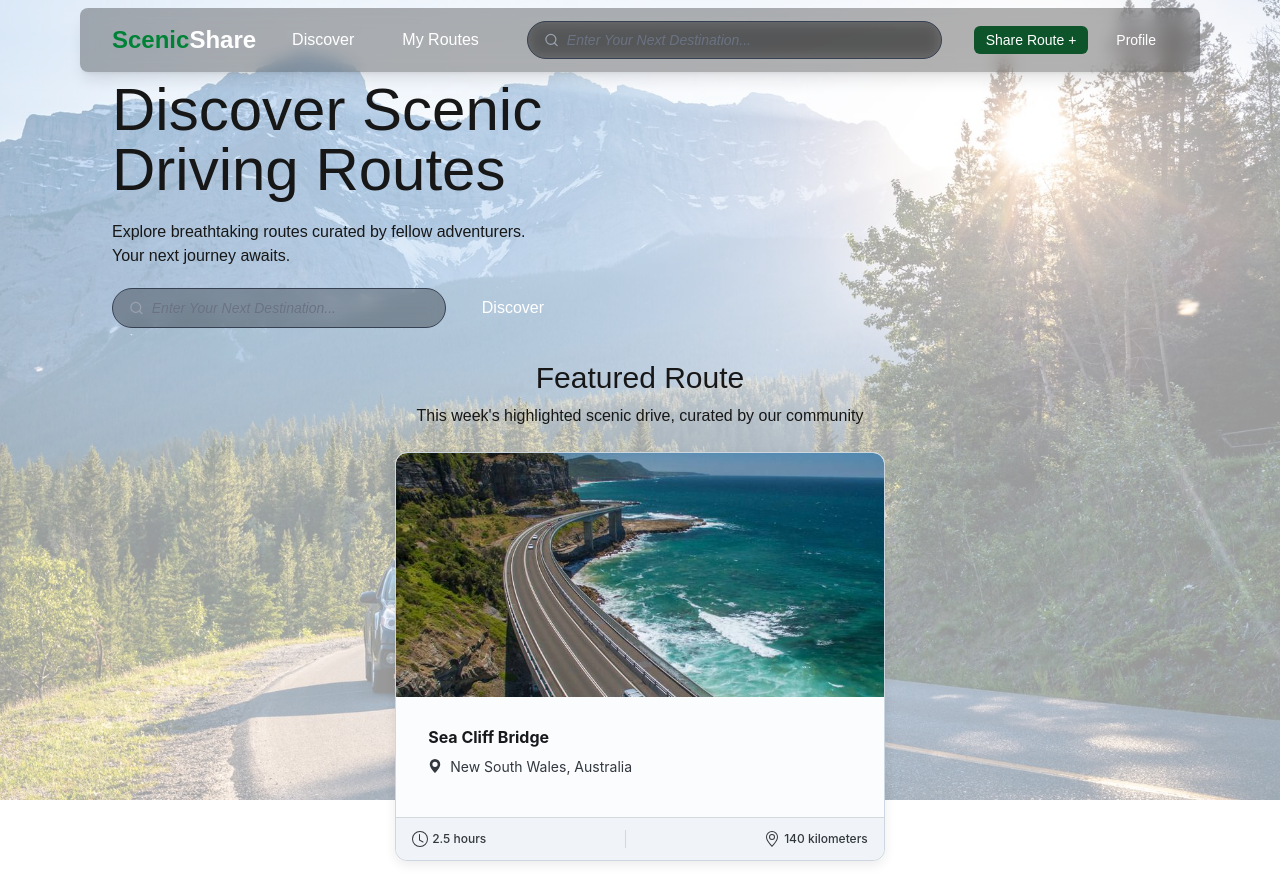
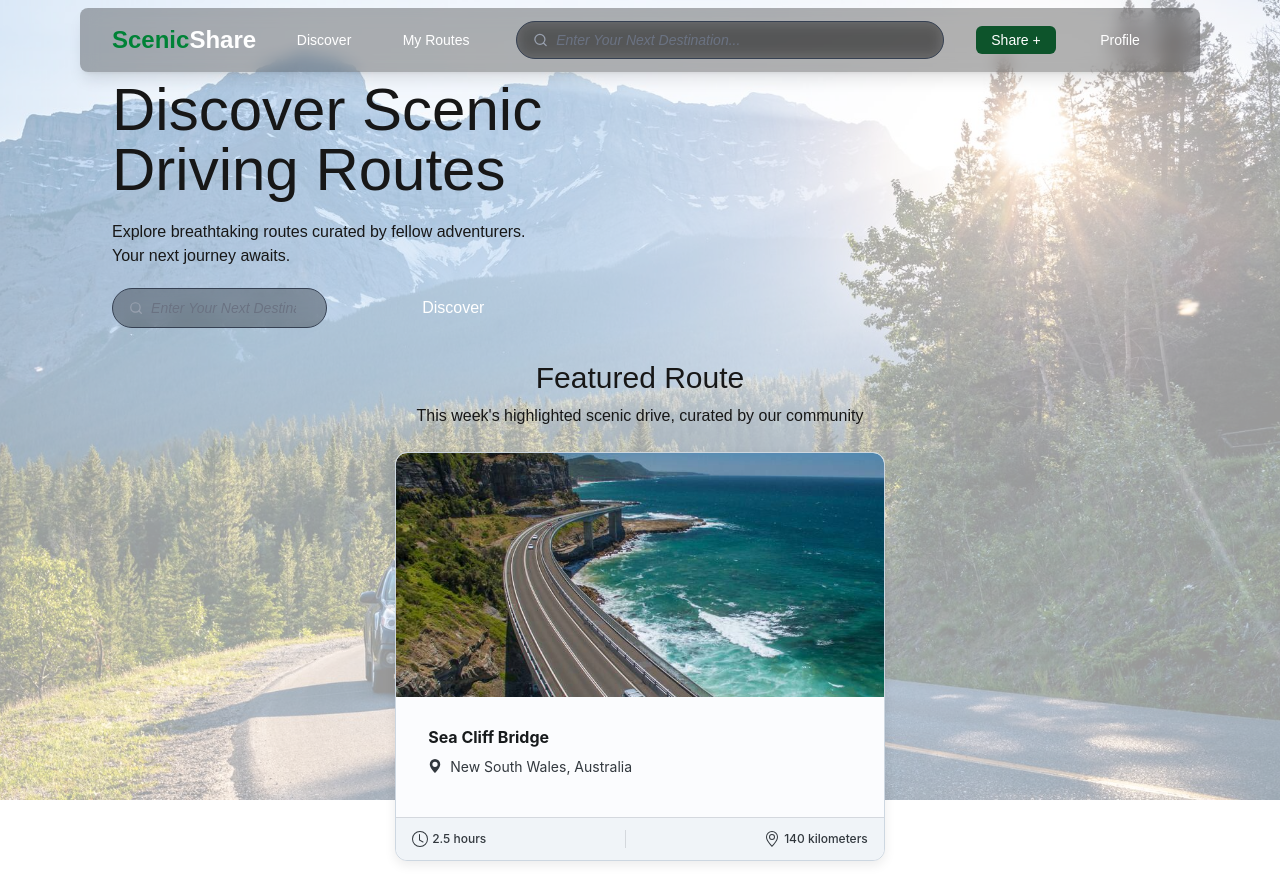
Before and after one commit to JohnL0919/ScenicShare, a Next.js app in the folder scenicshare-frontend/: page /landing-page in a window 1280 px wide. Built offline with nearby package versions, Linux system fonts and the light colour scheme.

Commit message:
updated button.tsx + navbar.tsx - buttons are now uniform

```diff
--- a/scenicshare-frontend/src/app/landing-page/components/Button.tsx
+++ b/scenicshare-frontend/src/app/landing-page/components/Button.tsx
@@ -16,7 +16,7 @@ const Button = ({
   return (
     <button
       onClick={onClick}
-      className={`rounded-md font-medium transition-all duration-200 ${
+      className={`w-full rounded-md font-medium transition-all duration-200 ${
         size === "compact" ? "px-3 py-1 text-sm" : "px-4 py-2"
       } ${
         variant === "primary"
--- a/scenicshare-frontend/src/app/landing-page/components/NavBar.tsx
+++ b/scenicshare-frontend/src/app/landing-page/components/NavBar.tsx
@@ -20,8 +20,12 @@ export default function NavBar() {
 
           {/* Desktop Navigation */}
           <div className="hidden lg:flex lg:items-center lg:space-x-3 xl:space-x-4 ml-2 xl:ml-5">
-            <Button text="Discover" />
-            <Button text="My Routes" />
+            <div className="w-24">
+              <Button text="Discover" size="compact" />
+            </div>
+            <div className="w-24">
+              <Button text="My Routes" size="compact" />
+            </div>
           </div>
 
           {/* Search Bar */}
@@ -31,17 +35,12 @@ export default function NavBar() {
 
           {/* Right Side Buttons */}
           <div className="hidden lg:flex lg:items-center lg:space-x-2 xl:space-x-4">
-            <Button
-              text={
-                <>
-                  <span className="xl:inline hidden">Share Route +</span>
-                  <span className="xl:hidden inline">Share +</span>
-                </>
-              }
-              variant="primary"
-              size="compact"
-            />
-            <Button text="Profile" size="compact" />
+            <div className="w-20">
+              <Button text="Share +" variant="primary" size="compact" />
+            </div>
+            <div className="w-24">
+              <Button text="Profile" size="compact" />
+            </div>
           </div>
 
           {/* Mobile menu button */}
```
